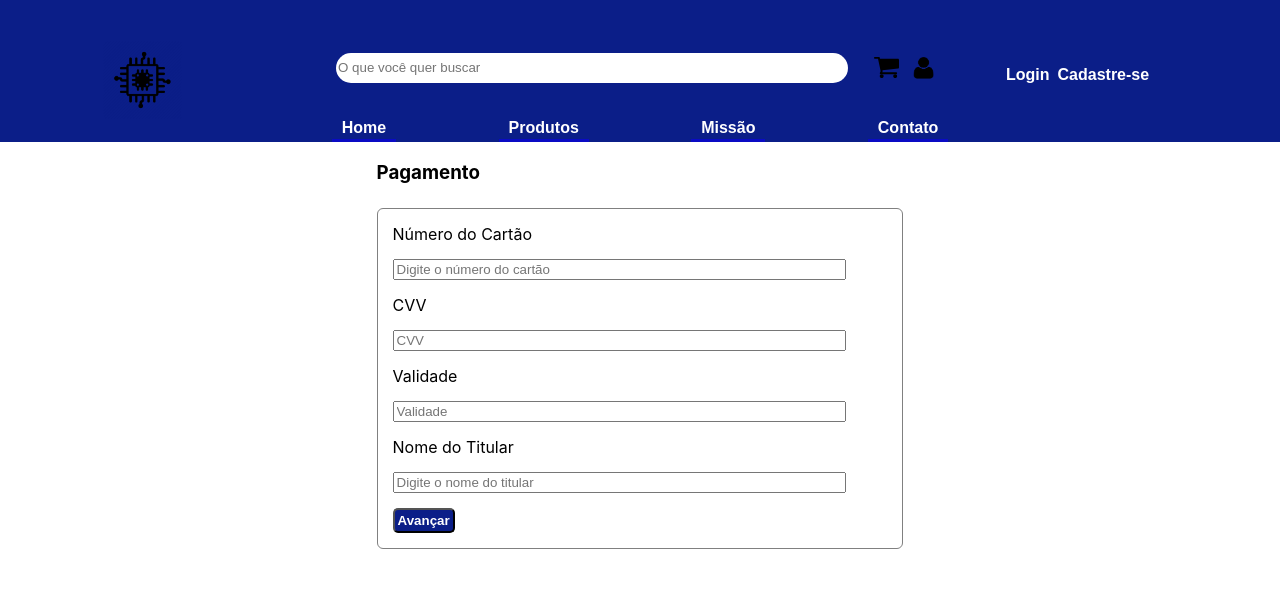
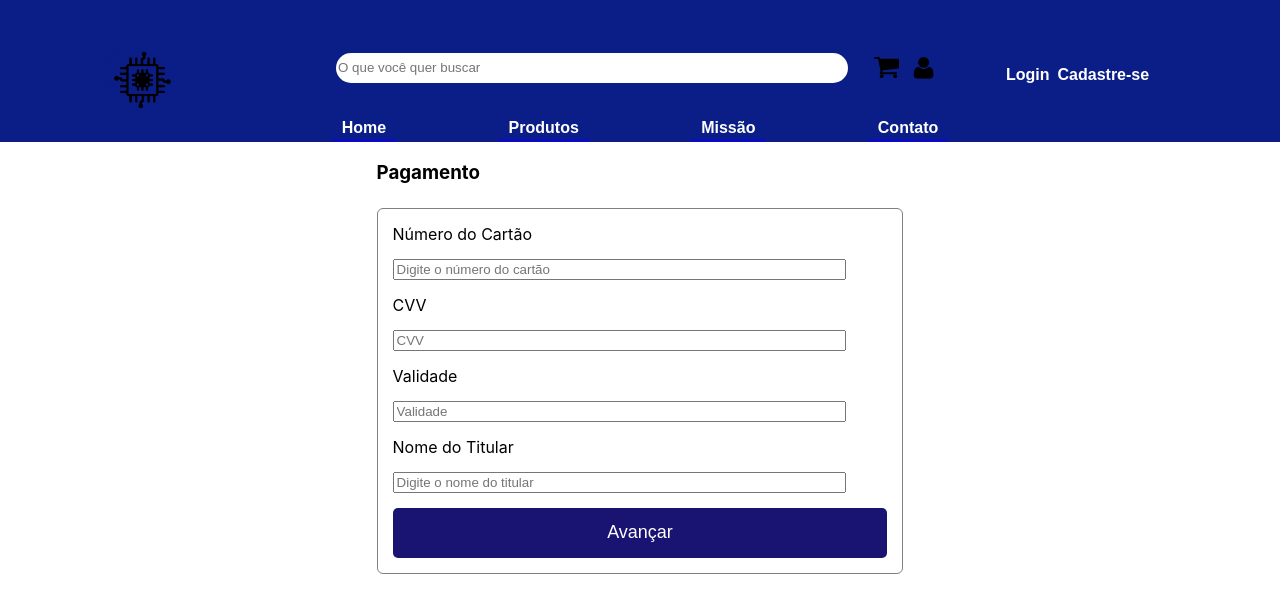
Before and after one commit to Eduardofig/Eletronica-Apolo, a React (Create React App) app in the folder trabalho/: page /Address in a window 1280 px wide. Shown: the top 612 px of the page. Built offline with nearby package versions, Linux system fonts and the light colour scheme.

Commit message:
Mudanca css dos botoes

```diff
--- a/trabalho/src/Address.css
+++ b/trabalho/src/Address.css
@@ -21,10 +21,20 @@ form input{
 }
 
 button{
-    background-color:rgb(11, 30, 136);
+    position:relative;
+    height:50px;
+    border: none;
+    outline: 0;
+    padding: 12px;
+    color: white;
+    background-color: rgb(25, 19, 114);
+    text-align: center;
+    cursor: pointer;
+    width: 100%;
+    font-size: 18px;
     border-radius: 5px;
-    color: white;
-    padding: 3px;
-    font-weight: bold;
-    font-family: Arial, Helvetica, sans-serif;
 }
+
+button:hover{
+    opacity: 0.7;
+}
--- a/trabalho/src/Payment1.css
+++ b/trabalho/src/Payment1.css
@@ -21,10 +21,19 @@ form input{
 }
 
 button{
-    background-color:rgb(11, 30, 136);
+    position:relative;
+    height:50px;
+    border: none;
+    outline: 0;
+    padding: 12px;
+    color: white;
+    background-color: rgb(25, 19, 114);
+    text-align: center;
+    cursor: pointer;
+    width: 100%;
+    font-size: 18px;
     border-radius: 5px;
-    color: white;
-    padding: 3px;
-    font-weight: bold;
-    font-family: Arial, Helvetica, sans-serif;
 }
+button:hover{
+    opacity: 0.7;
+}
--- a/trabalho/src/Register.css
+++ b/trabalho/src/Register.css
@@ -16,12 +16,22 @@ form{
 }
 
 button{
-    background-color:rgb(11, 30, 136);
+    position:relative;
+    height:50px;
+    border: none;
+    outline: 0;
+    padding: 12px;
+    color: white;
+    background-color: rgb(25, 19, 114);
+    text-align: center;
+    cursor: pointer;
+    width: 100%;
+    font-size: 18px;
     border-radius: 5px;
-    color: white;
-    padding: 3px;
-    font-weight: bold;
-    font-family: Arial, Helvetica, sans-serif;
+}
+
+button:hover{
+    opacity: 0.7;
 }
 
 #btn-register{
```
Also changed, not shown: trabalho/src/Address.tsx (line endings or trailing spaces).
